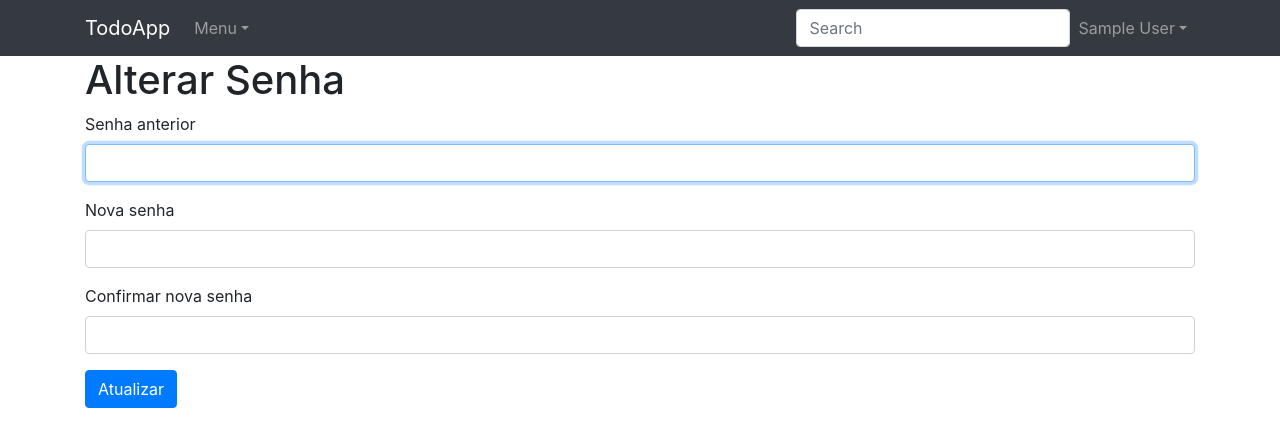
After one commit to samuelbrrs/todoapp, a Django app: page /contas/alterar-senha/ in a window 1280 px wide. The commit adds this page. Shown: the top 447 px of the page. Run offline with Django 3.2, Linux system fonts and the light colour scheme; the visitor is signed in with stand-in values (Sample User, id 1); some libraries are stand-ins or nearby versions.

Commit message:
subindo atrasado

```diff
--- /dev/null
+++ b/apps/accounts/urls.py
@@ -0,0 +1,13 @@
+from django.urls import path
+
+from . import views
+
+app_name = 'accounts'
+
+urlpatterns = [
+    path('novo-usuario/', views.add_user, name='add_user'),
+    path('login/', views.user_login, name='user_login'),
+    path('sair/', views.user_logout, name='user_logout'),
+    path('alterar-senha/', views.user_change_password, name='user_change_password'),
+    path('perfil/', views.add_user_profile, name='add_user_profile'),
+]
--- a/apps/accounts/views.py
+++ b/apps/accounts/views.py
@@ -1,5 +1,11 @@
-from django.shortcuts import render
+from django.shortcuts import render, redirect
 from django.contrib.auth.models import User
+from django.contrib import messages
+from django.contrib.auth import authenticate, login, logout, update_session_auth_hash
+from django.contrib.auth.decorators import login_required
+from django.contrib.auth.forms import PasswordChangeForm
+
+from .forms import UserForm, UserProfileForm
 
 # Create your views here.
 
@@ -12,6 +18,56 @@ def add_user(request):
             f = form.save(commit=False)
             f.set_password(f.password)
             f.save()
+            messages.success(request, "Usuário salvo com sucesso.")
     form = UserForm()
     context['form'] = form
     return render(request, template_name, context)
+
+def user_login(request):
+    template_name = 'accounts/user_login.html'
+    if request.method == 'POST':
+        username = request.POST.get('username')
+        password = request.POST.get('password')
+        user = authenticate(username=username, password=password)
+        if user is not None:
+            login(request, user)
+            return redirect(request.GET.get('next', '/'))
+        else:
+            messages.error(request, "Usuário ou senha inválidos.")
+    return render(request, template_name, {})
+
+@login_required(login_url='/contas/login/')
+def user_logout(request):
+    logout(request)
+    return redirect('accounts:user_login')
+
+@login_required(login_url='/contas/login/')
+def user_change_password(request):
+    template_name = 'accounts/user_change_password.html'
+    context = {}
+    if request.method == 'POST':
+        form = PasswordChangeForm(user=request.user, data=request.POST)
+        if form.is_valid():
+            form.save()
+            messages.success(request, "Senha alterada com sucesso.")
+            update_session_auth_hash(request, form.user)
+        else:
+            messages.error(request, "Não foi possível atualizar a sua senha.")
+    form = PasswordChangeForm(user=request.user)
+    context['form'] = form
+    return render(request, template_name, context)
+
+@login_required(login_url='/contas/login/')
+def add_user_profile(request):
+    template_name = 'accounts/add_user_profile.html'
+    context = {}
+    if request.method == 'POST':
+        form = UserProfileForm(request.POST, request.FILES)
+        if form.is_valid():
+            f = form.save(commit=False)
+            f.user = request.user
+            f.save()
+            messages.success(request, "Perfil alterado com sucesso!")
+    form = UserProfileForm()
+    context['form'] = form
+    return render(request, template_name, context)
--- a/apps/core/admin.py
+++ b/apps/core/admin.py
@@ -4,8 +4,8 @@ from django.contrib.auth.models import User, Group
 
 # Register your models here.
 
-admin.site.unregister(User)
-admin.site.unregister(Group)
+#admin.site.unregister(User)
+#admin.site.unregister(Group)
 
 admin.site.site_header = 'TodoApp Login'
 admin.site.site_title = 'Administração TodoApp'
--- a/apps/core/views.py
+++ b/apps/core/views.py
@@ -1,6 +1,8 @@
 from django.shortcuts import render
+from django.contrib.auth.decorators import login_required
 
 # Create your views here.
 
+@login_required(login_url='/contas/login/')
 def home(request):
     return render(request, 'base.html', {})
--- /dev/null
+++ b/templates/accounts/user_change_password.html
@@ -0,0 +1,42 @@
+{% extends 'base.html' %}
+
+{% load widget_tweaks %}
+
+
+{% block title %}
+    Trocar senha - {{ block.super }}
+{% endblock title %}
+
+
+{% block body %}
+
+
+    <div class="container">
+
+        <div class="row">
+            <div class="col-md-12">
+                <h1>Alterar Senha</h1>
+                {% include 'partials/messages.html' %}
+                <form method='POST' action='.' autocomplete="off">
+                {% csrf_token %}
+                    <div class="form-group">
+                        <label for="{{ form.old_password.id_for_label }}">Senha anterior</label>
+                        {{ form.old_password|add_class:"form-control"|attr:"type:password" }}
+                    </div>
+                    <div class="form-group">
+                        <label for="{{ form.new_password1.id_for_label }}">Nova senha</label>
+                        {{ form.new_password1|add_class:"form-control"|attr:"type:password" }}
+                    </div>
+                    <div class="form-group">
+                        <label for="{{ form.new_password2.id_for_label }}">Confirmar nova senha</label>
+                        {{ form.new_password2|add_class:"form-control"|attr:"type:password" }}
+                    </div>
+                    <button type="submit" class="btn btn-primary">Atualizar</button>
+                </form>
+
+            </div>
+        </div>
+
+    </div>
+
+{% endblock body %}
--- a/templates/base.html
+++ b/templates/base.html
@@ -27,13 +27,25 @@
             <a class="dropdown-item" href="{% url 'tasks:add_category' %}">Adicionar categoria</a>
             <a class="dropdown-item" href="{% url 'tasks:list_categories' %}">Listar categorias</a>
             <a class="dropdown-item" href="{% url 'tasks:add_task' %}">Adicionar tarefa</a>
-            <a class="dropdown-item" href="#">Listar tarefas</a>
+            <a class="dropdown-item" href="{% url 'tasks:tasks_list' %}">Listar tarefas</a>
           </div>
         </li>
       </ul>
       <form class="form-inline my-2 my-md-0">
         <input class="form-control" type="text" placeholder="Search" aria-label="Search">
       </form>
+      {% if user.is_authenticated %}
+        <ul class="navbar-nav ">
+          <li class="nav-item dropdown">
+            <a class="nav-link dropdown-toggle" href="#" id="dropdown09" data-toggle="dropdown" aria-haspopup="true" aria-expanded="false">{{ user.get_full_name|default:user.username }}</a>
+            <div class="dropdown-menu" aria-labelledby="dropdown09">
+              <a class="dropdown-item" href="{% url 'accounts:add_user_profile' %}">Perfil</a>
+              <a class="dropdown-item" href="{% url 'accounts:user_change_password' %}">Trocar senha</a>
+              <a class="dropdown-item" href="{% url 'accounts:user_logout' %}">Sair</a>
+            </div>
+          </li>
+        </ul>
+      {% endif %}
     </div>
   </div>
 </nav>
--- a/todoapp/settings.py
+++ b/todoapp/settings.py
@@ -143,6 +143,7 @@ from django.contrib.messages import constants as messages
 MESSAGE_TAGS = {
     messages.SUCCESS: 'alert-success',
     messages.WARNING: 'alert-warning',
+    messages.ERROR: 'alert-danger',
 }
 
 
--- a/todoapp/urls.py
+++ b/todoapp/urls.py
@@ -20,5 +20,6 @@ from django.urls.conf import path, include
 urlpatterns = [
     path('admin/', admin.site.urls),
     path('tarefas/', include('tasks.urls', namespace='tasks')),
+    path('contas/', include('accounts.urls', namespace='accounts')),
     path('', include('core.urls', namespace='core')),
 ]
```
Also changed, not shown: apps/accounts/forms.py (added, +14 -0 lines), apps/tasks/views.py (+9 -0 lines), templates/accounts/add_user.html (added, +46 -0 lines), templates/accounts/add_user_profile.html (added, +33 -0 lines), templates/accounts/user_login.html (added, +45 -0 lines), 1 other file.
